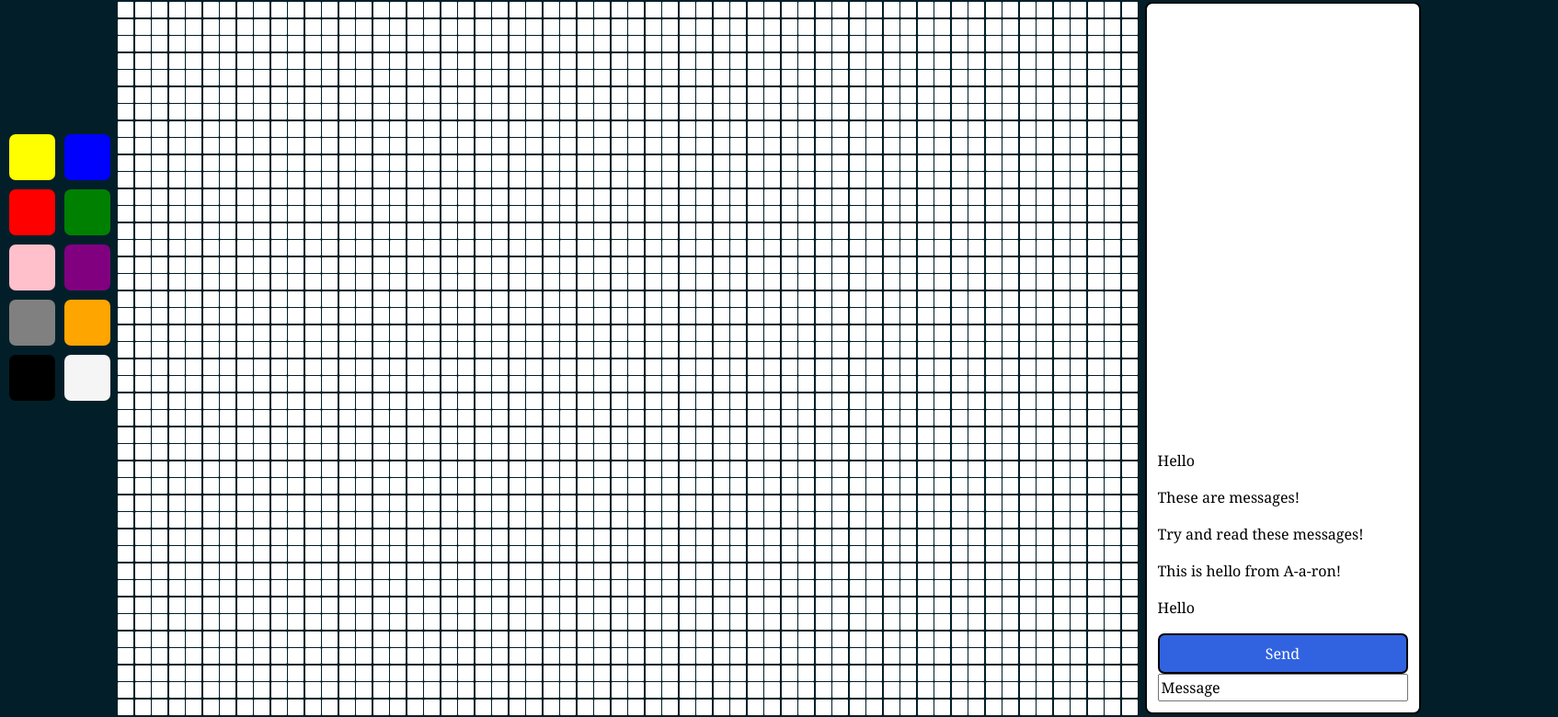
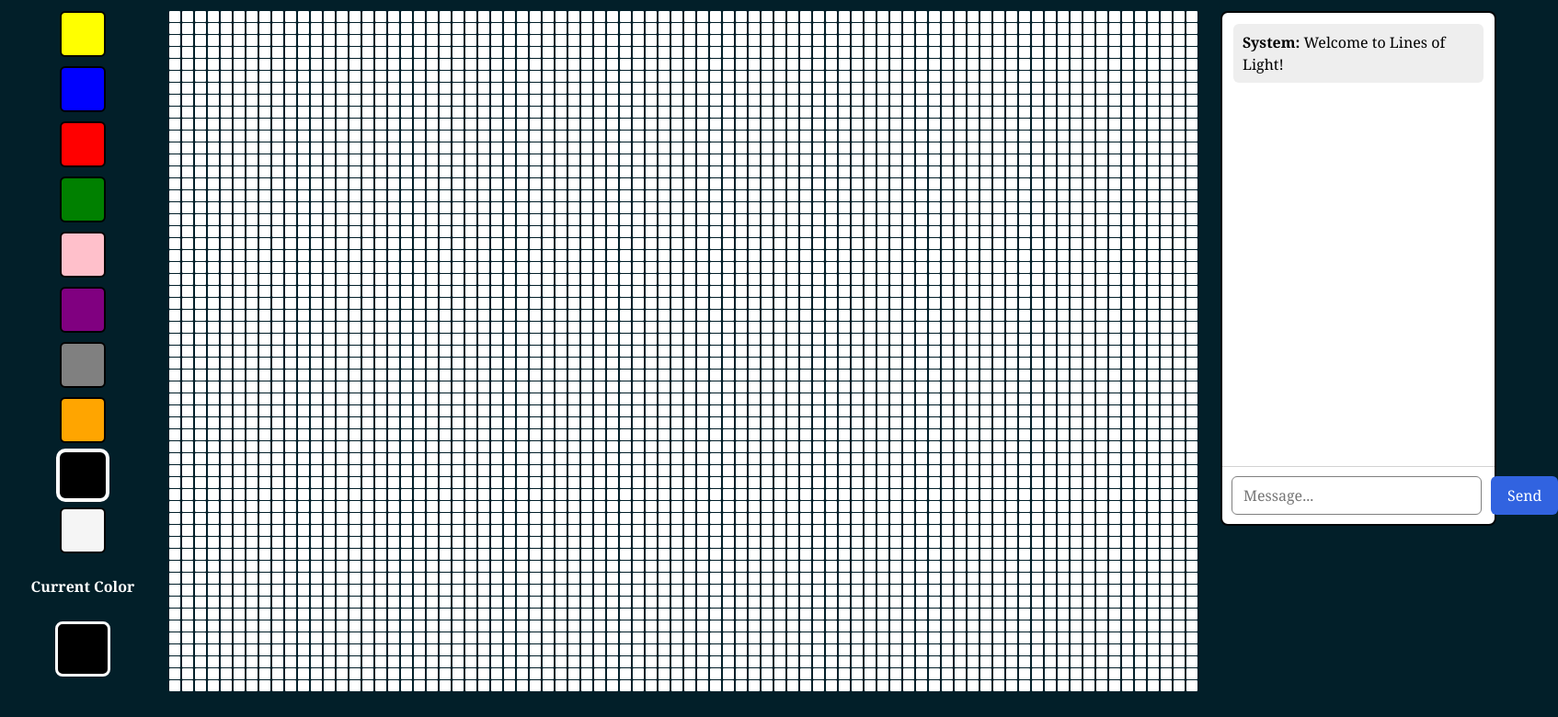
Before and after one commit to Nivlac17/startup, a React (Vite) app: page /draw in a window 1280 px wide. Shown: the part 181-961 px from the top of the page at 92% size, 1694 px wide, since content can reach past the window. Built offline with nearby package versions, Linux system fonts and the light colour scheme.

Commit message:
finished Drawing capability

```diff
--- a/src/draw/draw.css
+++ b/src/draw/draw.css
@@ -1,119 +1,184 @@
-main.layout {
+/* ---------- Main Layout ---------- */
+
+.layout {
   display: flex;
   flex-direction: row;
+  justify-content: center;
   align-items: flex-start;
-  justify-content: center;
-  gap: 0.5rem;
-  padding: 10px;
+  gap: 24px;
+  padding: 20px;
   min-width: max-content;
+  margin-bottom: 25px;
 }
 
+/* ---------- Canvas ---------- */
+
+.art-selection {
+  display: flex;
+  justify-content: center;
+  align-items: flex-start;
+}
 
 .g {
   display: grid;
-  grid-template-columns: repeat(60, 17px);
-  column-gap: 1.5px;
-  row-gap: 1.5px;
-  margin: 40px auto 0;
+  grid-template-columns: repeat(80, 13px);
+  grid-auto-rows: 12px;
+  gap: 1px;
+
+  margin-top: 40px;
+
+  flex-shrink: 0;
+  width: max-content;
+  height: max-content;
 }
 
 .c {
-  aspect-ratio: 1 / 1;
-  display: grid;
-  place-items: center;
+  width: 12px;
+  height: 12px;
+  background: white;
   border-radius: 1px;
+  box-sizing: border-box;
+  user-select: none;
+  transition: background-color 0.05s linear;
 }
 
-
+/* ---------- Color Palette ---------- */
 
 .color-palet {
-  flex: 1 1 0;
-  align-self: flex-start;
-  margin-top: 12%;
+  width: 140px;
+  margin-top: 40px;
+
+  display: flex;
+  flex-direction: column;
+  align-items: center;
+  gap: 24px;
+
+  flex-shrink: 0;
 }
 
 .gridcolor {
   display: grid;
-  grid-template-columns: repeat(2, 50px);
   gap: 10px;
 }
 
 .gridcolor button {
   width: 50px;
   height: 50px;
-  border: none;
-  cursor: pointer;
-  padding: 0;
+
+  border: 2px solid black;
+  border-radius: 6px;
 }
 
-footer {
-  flex: 0 0 30px;
+
+.selected-color {
+  outline: 4px solid white;
 }
 
-form {
+.current-color {
   display: flex;
   flex-direction: column;
-  align-items: flex-start;
-  gap: 0.5em;
+  align-items: center;
+  color: white;
+  font-weight: bold;
 }
 
-form input {
-  padding: 0.5em;
-  font-size: 1em;
-  border-radius: 20px;
-  width: 200px;
-  max-width: 80%;
+.color-preview {
+  width: 60px;
+  height: 60px;
+
+  border: 3px solid white;
+  border-radius: 8px;
+
+  margin-top: 10px;
 }
 
-button {
-  background-color: rgb(49, 99, 224);
+/* ---------- Chat ---------- */
+
+.chat-box {
+  width: 300px;
+  height: 560px;
+
+  margin-top: 40px;
+
+  display: flex;
+  flex-direction: column;
+
+  background: white;
+  color: black;
+
+  border: 2px solid rgb(0, 5, 7);
+  border-radius: 8px;
+
+  flex-shrink: 0;
+}
+
+.chats {
+  flex: 1;
+
+  overflow-y: auto;
+
+  padding: 12px;
+
+  display: flex;
+  flex-direction: column;
+  gap: 10px;
+}
+
+.chat-message {
+  padding: 8px 10px;
+
+  background: rgb(238, 238, 238);
+
+  border-radius: 6px;
+
+  word-wrap: break-word;
+}
+
+.sender {
+  display: flex;
+  gap: 10px;
+
+  padding: 10px;
+
+  border-top: 1px solid lightgray;
+}
+
+.sender input {
+  flex: 1;
+
+  padding: 8px 12px;
+
+  border: 1px solid gray;
+  border-radius: 6px;
+
+  outline: none;
+}
+
+.sender input:focus {
+  border-color: rgb(49, 99, 224);
+}
+
+.sender button {
+  padding: 8px 18px;
+
+  border: none;
+  border-radius: 6px;
+
+  background: rgb(49, 99, 224);
   color: white;
-  border: 2px solid black;
-  border-radius: 7px;
-  padding: 0.5em 1em;
-  font-size: 1em;
-  font-weight: 300;
-  transition: background-color 0.3s ease;
+
   cursor: pointer;
 }
 
-button:hover {
-  background-color: rgb(85, 94, 117);
+.sender button:hover {
+  background: rgb(85, 94, 117);
 }
 
-#chat-box {
-  display: flex;
-  flex-direction: column;
-  border: 2px solid rgb(0, 5, 7);
-  padding: 12px;
-  width: 300px;
-  height: 775px;
-  margin-top: 40px;
-  border-radius: 8px;
-  background-color: white;
-  color: black;
-}
+/* ---------- Responsive ---------- */
 
-.chats {
-  display: flex;
-  flex-direction: column;
-  justify-content: flex-end;
-  overflow-y: auto;
-  border-radius: 8px;
-  height: 100%;
-}
-
-
-@media (orientation: portrait) {
-  main {
-    flex-direction: none;
-  }
-
-  .color-palet {
-    margin-top: 20px;
-  }
-
-  .g {
-    grid-template-columns: repeat(20, 20px);
+@media (max-width: 1200px) {
+  .layout {
+    justify-content: flex-start;
+    overflow-x: auto;
   }
 }
--- a/src/draw/draw.jsx
+++ b/src/draw/draw.jsx
@@ -1,56 +1,165 @@
-import React from 'react';
-import './draw.css';
+import React, { useEffect, useRef, useState } from "react";
+import "./draw.css";
 
 export function Draw() {
-  const cells = Array.from({ length: 2520 });
+  const gridRef = useRef(null);
+  const chatRef = useRef(null);
+  const isDrawing = useRef(false);
+
+  const CELLS = 4560;
+
+  const [selectedColor, setSelectedColor] = useState("black");
+  const [messages, setMessages] = useState([
+    { name: "System", message: "Welcome to Lines of Light!" },
+  ]);
+  const [inputMessage, setInputMessage] = useState("");
+
+  const colors = [
+    "yellow",
+    "blue",
+    "red",
+    "green",
+    "pink",
+    "purple",
+    "grey",
+    "orange",
+    "black",
+    "whitesmoke",
+  ];
+
+  // Create the drawing grid once
+  useEffect(() => {
+    const grid = gridRef.current;
+    if (!grid) return;
+
+    const fragment = document.createDocumentFragment();
+
+    for (let i = 0; i < CELLS; i++) {
+      const cell = document.createElement("div");
+      cell.className = "c";
+      fragment.appendChild(cell);
+    }
+
+    grid.appendChild(fragment);
+  }, []);
+
+  // Drawing functionality
+  useEffect(() => {
+    const grid = gridRef.current;
+    if (!grid) return;
+
+    const paint = (event) => {
+      if (event.target.classList.contains("c")) {
+        event.target.style.backgroundColor = selectedColor;
+      }
+    };
+
+    const handleMouseDown = (event) => {
+      isDrawing.current = true;
+      paint(event);
+    };
+
+    const handleMouseMove = (event) => {
+      if (isDrawing.current) {
+        paint(event);
+      }
+    };
+
+    const handleMouseUp = () => {
+      isDrawing.current = false;
+    };
+
+    grid.addEventListener("mousedown", handleMouseDown);
+    grid.addEventListener("mousemove", handleMouseMove);
+    document.addEventListener("mouseup", handleMouseUp);
+
+    return () => {
+      grid.removeEventListener("mousedown", handleMouseDown);
+      grid.removeEventListener("mousemove", handleMouseMove);
+      document.removeEventListener("mouseup", handleMouseUp);
+    };
+  }, [selectedColor]);
+
+  // Auto-scroll chat to newest message
+  useEffect(() => {
+    if (chatRef.current) {
+      chatRef.current.scrollTop = chatRef.current.scrollHeight;
+    }
+  }, [messages]);
+
+  const sendMessage = () => {
+    const text = inputMessage.trim();
+
+    if (!text) return;
+
+    setMessages((prev) => [
+      ...prev,
+      {
+        name: "Me",
+        message: text,
+      },
+    ]);
+
+    setInputMessage("");
+  };
 
   return (
-    <main className="layout">
+    <main className="container-fluid layout">
+      {/* Color Palette */}
       <aside className="color-palet">
         <div className="gridcolor">
-          <button style={{ background: 'yellow' }} />
-          <button style={{ background: 'blue' }} />
-          <button style={{ background: 'red' }} />
-          <button style={{ background: 'green' }} />
-          <button style={{ background: 'pink' }} />
-          <button style={{ background: 'purple' }} />
-          <button style={{ background: 'grey' }} />
-          <button style={{ background: 'orange' }} />
-          <button style={{ background: 'black' }} />
-          <button style={{ background: 'whitesmoke' }} />
+          {colors.map((color) => (
+            <button
+              key={color}
+              className={selectedColor === color ? "selected-color" : ""}
+              style={{ backgroundColor: color }}
+              onClick={() => setSelectedColor(color)}
+              title={color}
+            />
+          ))}
+        </div>
+
+        <div className="current-color">
+          <p>Current Color</p>
+          <div
+            className="color-preview"
+            style={{ backgroundColor: selectedColor }}
+          />
         </div>
       </aside>
 
+      {/* Canvas */}
       <section className="art-selection">
-        <div className="g">
-          {cells.map((_, index) => (
-            <div
-              key={index}
-              className="c"
-              style={{ background: '#fff' }}
-            />
+        <div className="g" ref={gridRef}></div>
+      </section>
+
+      {/* Chat */}
+      <aside className="chat-box">
+        <div className="chats" ref={chatRef}>
+          {messages.map((message, index) => (
+            <div className="chat-message" key={index}>
+              <strong>{message.name}: </strong>
+              {message.message}
+            </div>
           ))}
         </div>
-      </section>
 
-<div id="chat-box">
-  <div className="chats">
-    <div><p>Hello</p></div>
-    <div><p>These are messages!</p></div>
-    <div><p>Try and read these messages!</p></div>
-    <div><p>This is hello from A-a-ron!</p></div>
-    <div><p>Hello</p></div>
-  </div>
+        <div className="sender">
+          <input
+            type="text"
+            placeholder="Message..."
+            value={inputMessage}
+            onChange={(e) => setInputMessage(e.target.value)}
+            onKeyDown={(e) => {
+              if (e.key === "Enter") {
+                sendMessage();
+              }
+            }}
+          />
 
-  <button>Send</button>
-
-  <input
-    type="text"
-    id="count"
-    value="Message"
-    readOnly
-  />
-</div>
+          <button onClick={sendMessage}>Send</button>
+        </div>
+      </aside>
     </main>
   );
 }
```
